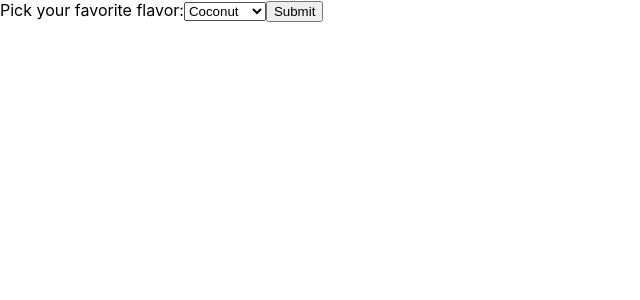
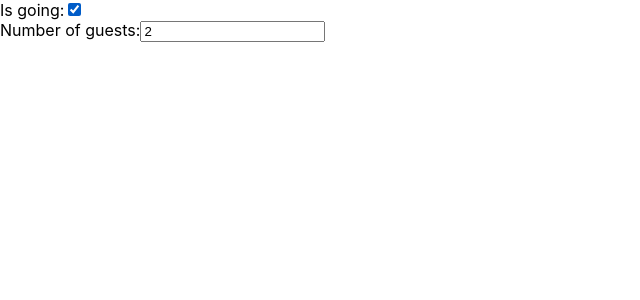
Before and after one commit to eari100/study-create-react-app, a React (Create React App) app: page / in a window 1280 px wide. Shown: the top 300 px of the page, without its empty margins (0-640 px from the left). Built offline with nearby package versions, Linux system fonts and the light colour scheme.

Commit message:
feat: forms
- 다중 입력 제어하기

```diff
--- a/src/docs/Chap9-forms.js
+++ b/src/docs/Chap9-forms.js
@@ -100,4 +100,42 @@
     }
 }
 
-export default FlavorForm
+class Reservation extends React.Component {
+    constructor(props) {
+        super(props)
+        this.state = {
+            isGoing: true,
+            numberOfGuests: 2
+        }
+
+        this.handleInputChange = this.handleInputChange.bind(this)
+    }
+
+    handleInputChange(event) {
+        const target = event.target
+        const value = target.type === 'checkbox' ? target.checked : target.value
+        const name = target.name
+
+        this.setState({
+            [name]: value // computed property name
+        })
+    }
+
+    render() {
+        return (
+            <form>
+                <label>
+                    Is going:
+                    <input name="isGoing" type="checkbox" checked={this.state.isGoing} onChange={this.handleInputChange} />
+                </label>
+                <br />
+                <label>
+                    Number of guests:
+                    <input name="numberOfGuests" type="number" value={this.state.numberOfGuests} onChange={this.handleInputChange} />
+                </label>
+            </form>
+        )
+    }
+}
+
+export default Reservation
--- a/src/index.js
+++ b/src/index.js
@@ -13,11 +13,11 @@
 import Toggle from './docs/Chap6-Handling-Events'
 import Page from './docs/Chap7-conditional-rendering'
 import NumberList from './docs/Chap8-list-and-key'
-import FlavorForm from './docs/Chap9-forms'
+import Reservation from './docs/Chap9-forms'
 
 const root = ReactDOM.createRoot(document.getElementById('root'));
 
-root.render(<FlavorForm />)
+root.render(<Reservation />)
 
 // If you want to start measuring performance in your app, pass a function
 // to log results (for example: reportWebVitals(console.log))
```
